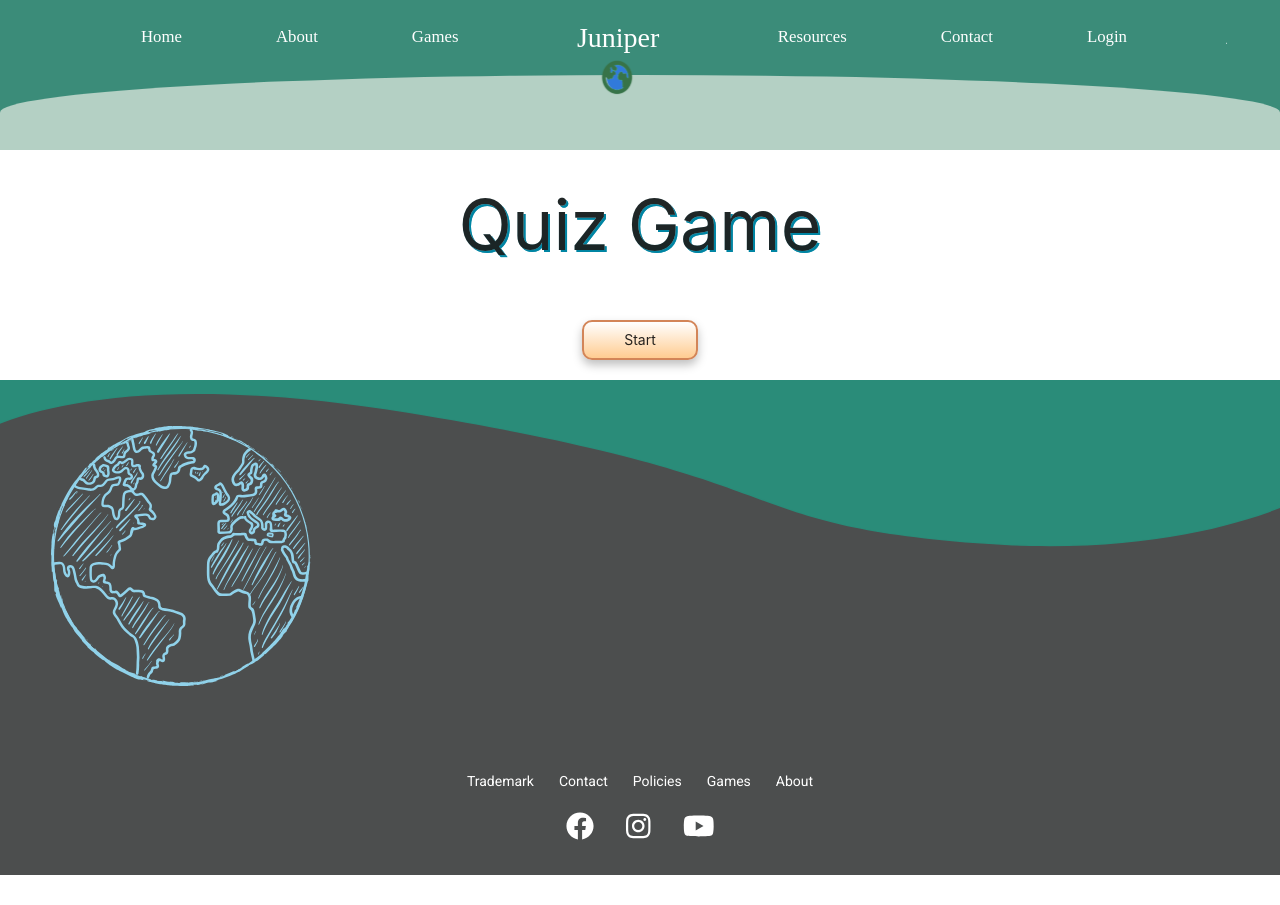
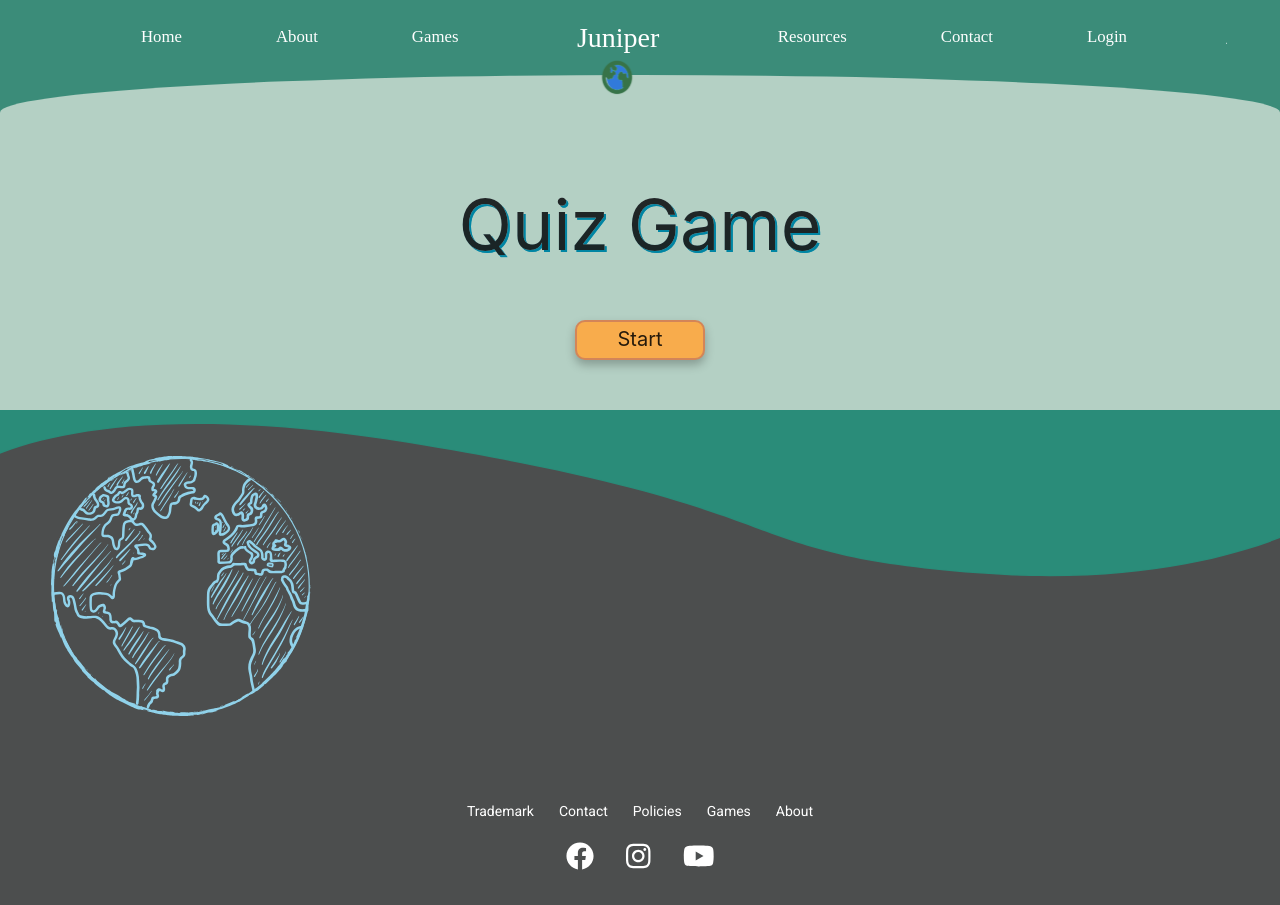
Before and after one commit to ReCoded-Org/capstone-istanbul-juniper, a React (Create React App) app: page /games/quizgame in a window 1280 px wide. Before the commit the page ends 875 px from the top, so only its background shows below. Built offline with nearby package versions, Linux system fonts and the light colour scheme; a web font is replaced by a local one.

Commit message:
debug quiz game (#112)

```diff
--- a/src/components/QuizGame/index.css
+++ b/src/components/QuizGame/index.css
@@ -2,6 +2,9 @@
   display: flex;
   flex-direction: column;
   align-items: center;
+  background: #b4d0c4;
+  padding-bottom: 30px;
+  font-size: 20px;
 }
 
 .quizWrapper__score {
@@ -25,15 +28,22 @@
 .quizWrapper__startGame,
 .quizWrapper__nextButton {
   cursor: pointer;
-  background: linear-gradient(180deg, #ffffff, #ffcc91);
+  background-color: #f8ac4c;
   border: 2px solid #d38558;
   box-shadow: 0px 5px 10px rgba(0, 0, 0, 0.25);
   border-radius: 10px;
   height: 40px;
   margin: 20px 0;
   padding: 0 40px;
+  outline: none;
+  background: #b4d0c4;
 }
 
 .quizWrapper__startGame {
   max-width: 200px;
+  background-color: #f8ac4c;
 }
+
+.quizWrapper__nextButton {
+  background-color: #f8ac4c;
+}
```
